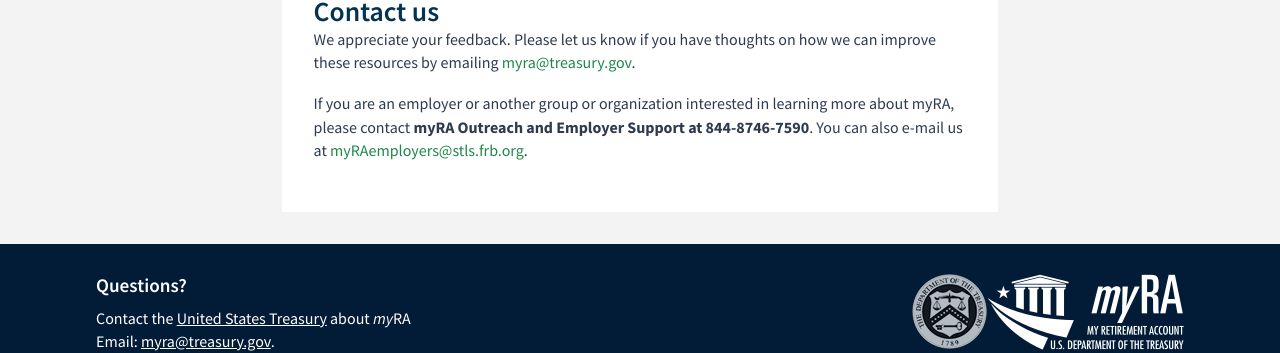
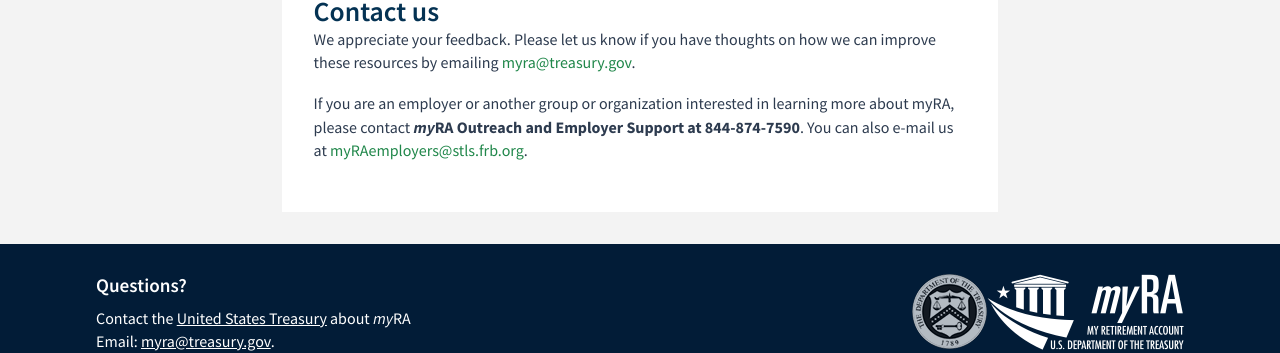
Before and after one commit to 18F/myra, a Jekyll site: the page built from employers/resources.html, in a window 1280 px wide. Shown: the part 1270-1623 px from the top of the page. Built offline with Jekyll 4.4.1, drawn with Linux system fonts in a browser that asks for light colours.

Commit message:
phone number and italics

```diff
--- a/employers/resources.html
+++ b/employers/resources.html
@@ -29,4 +29,4 @@
 
 <h2>Contact us</h2>
 <p>We appreciate your feedback. Please let us know if you have thoughts on how we can improve these resources by emailing <a href="mailto:myra@treasury.gov">myra@treasury.gov</a>.</p>
-<p>If you are an employer or another group or organization interested in learning more about myRA, please contact <strong>myRA Outreach and Employer Support at 844-8746-7590</strong>.  You can also e-mail us at <a href="mailto:myRAemployers@stls.frb.or">myRAemployers@stls.frb.org</a>.</p>
+<p>If you are an employer or another group or organization interested in learning more about myRA, please contact <strong><span class="myra">myRA</span> Outreach and Employer Support at 844-874-7590</strong>.  You can also e-mail us at <a href="mailto:myRAemployers@stls.frb.or">myRAemployers@stls.frb.org</a>.</p>
```
